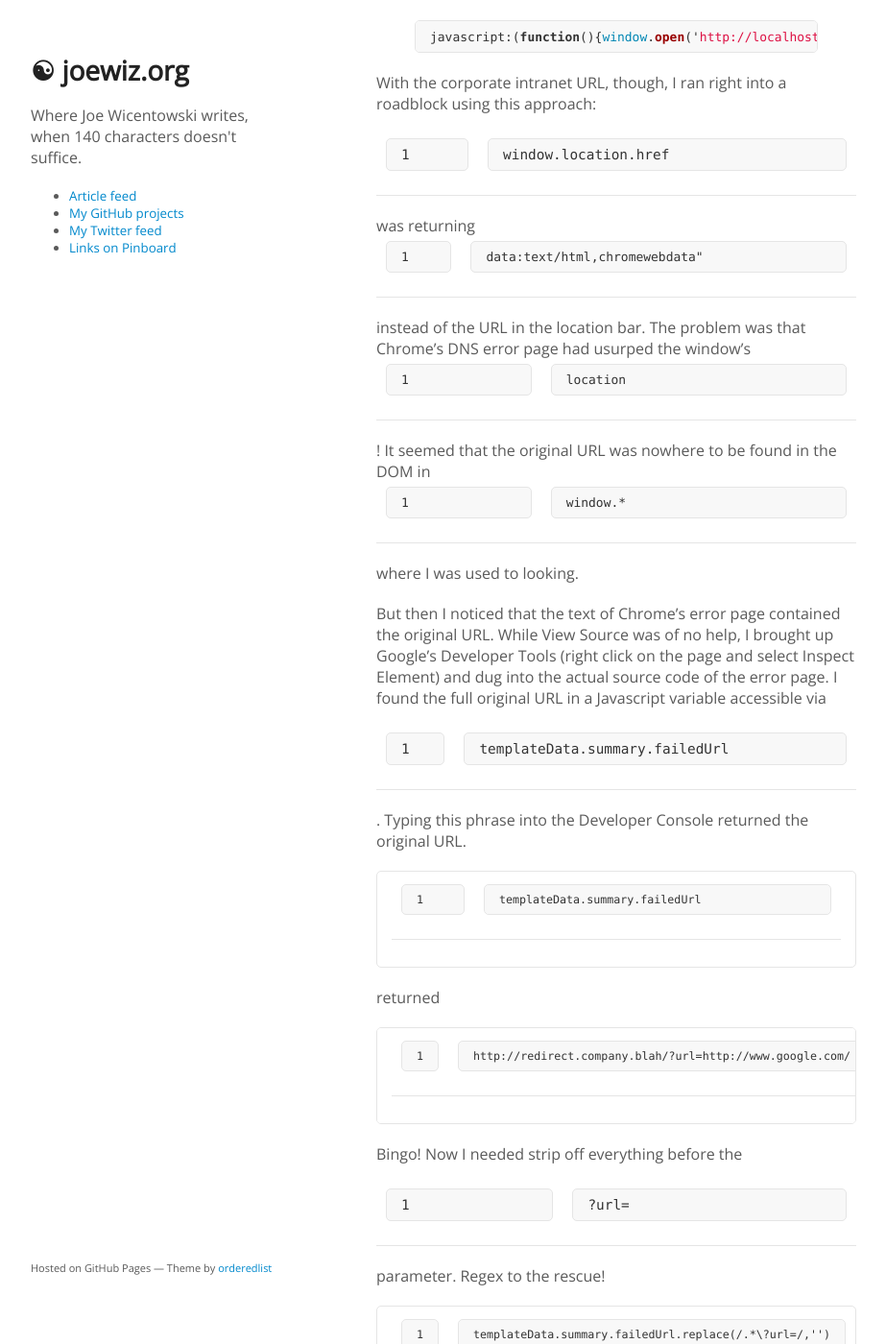
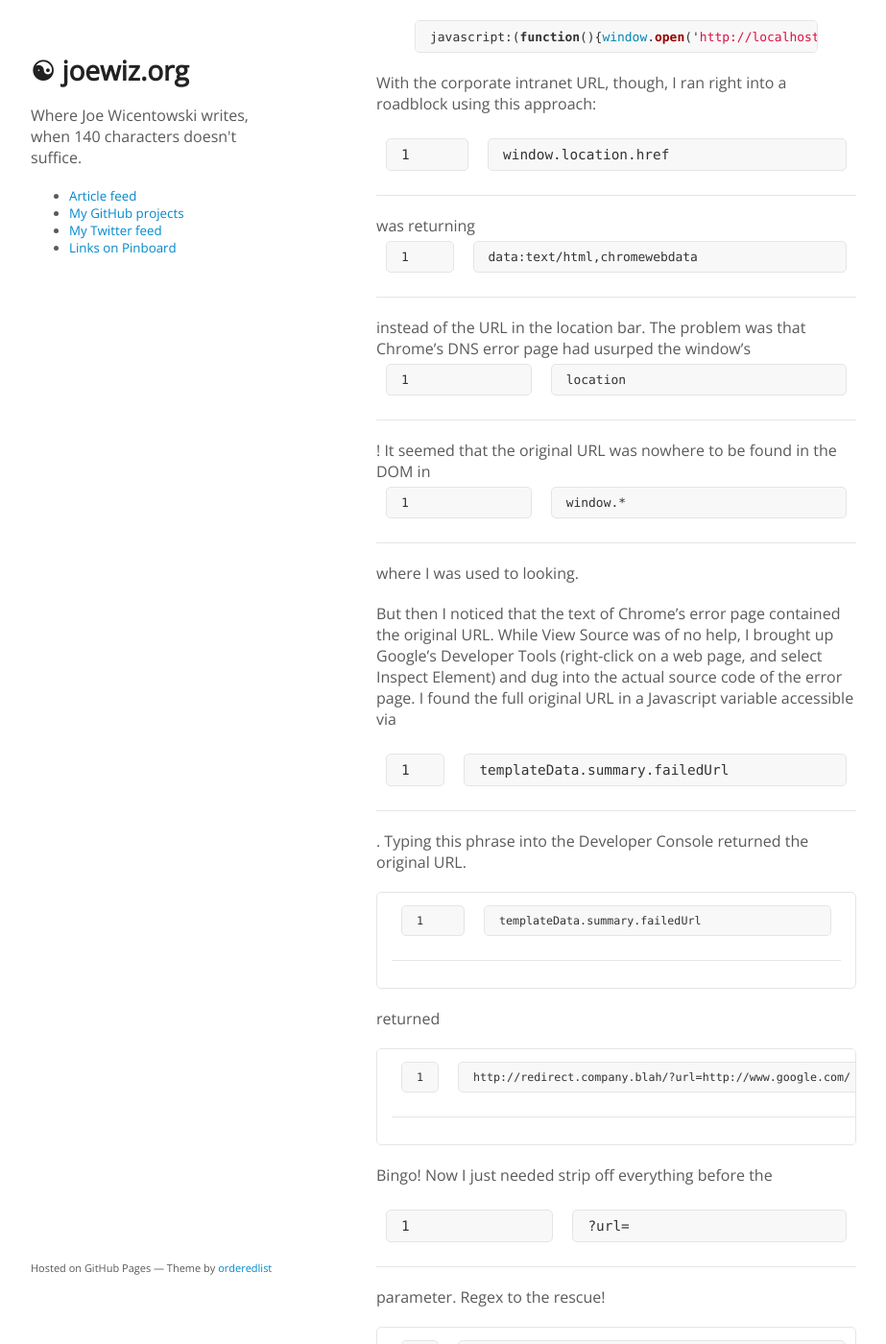
Before and after one commit to joewiz/joewiz.github.io, a Jekyll site: the page built from _posts/2014-12-16-a-bookmarklet-for-fixing-urls-with-dns-errors.md, in a window 1280 px wide and 1400 px high, scrolled down 883 px. Shown: the whole window at 96% size, without its empty margins (178-1101 px from the left). Built offline with Jekyll 4.4.1, drawn with Linux system fonts in a browser that asks for light colours; some of the changed text lies outside the part shown.

Commit message:
fixed examples

```diff
--- a/_posts/2014-12-16-a-bookmarklet-for-fixing-urls-with-dns-errors.md
+++ b/_posts/2014-12-16-a-bookmarklet-for-fixing-urls-with-dns-errors.md
@@ -30,12 +30,12 @@
 {% endhighlight %}
 
 With the corporate intranet URL, though, I ran right into a roadblock using this approach:
-`window.location.href` was returning `data:text/html,chromewebdata"` instead of the URL in the location bar.
+`window.location.href` was returning `data:text/html,chromewebdata` instead of the URL in the location bar.
 The problem was that Chrome's DNS error page had usurped the window's `location`! It seemed that the
 original URL was nowhere to be found in the DOM in `window.*` where I was used to looking.
 
 But then I noticed that the text of Chrome's error page contained the original URL. While View Source was of
-no help, I brought up Google's Developer Tools (right click on the page and select Inspect Element)
+no help, I brought up Google's Developer Tools (right-click on a web page, and select Inspect Element)
 and dug into the actual source code of the error page. I found the full original URL in a Javascript
 variable accessible via `templateData.summary.failedUrl`. Typing this phrase into the Developer
 Console returned the original URL.
@@ -46,13 +46,13 @@
 
     http://redirect.company.blah/?url=http://www.google.com/
 
-Bingo! Now I needed strip off everything before the `?url=` parameter. Regex to the rescue!
+Bingo! Now I just needed strip off everything before the `?url=` parameter. Regex to the rescue!
 
     templateData.summary.failedUrl.replace(/.*\?url=/,'')
 
 ... returned:
 
-    www.google.com
+    http://www.google.com/
 
 With this in hand, I was able to create my bookmarklet:
 
```
